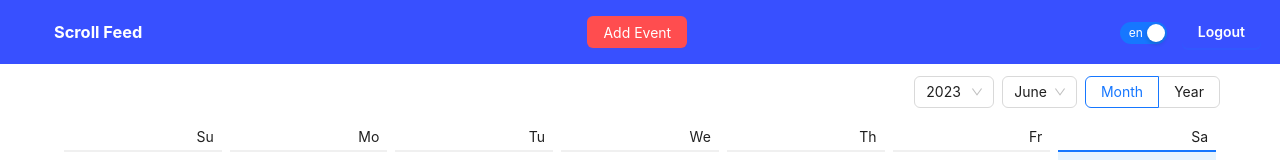
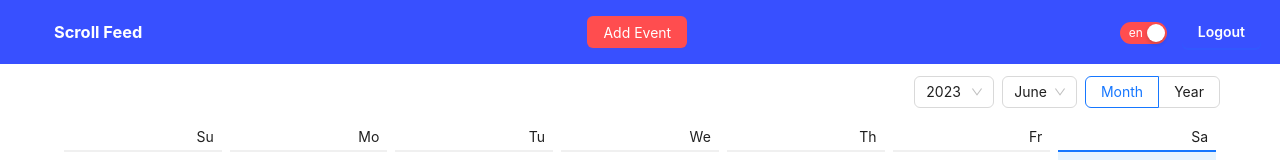
Before and after one commit to Darnelo-Inc/calendar, a React (Create React App) app: page / in a window 1280 px wide. Shown: the top 160 px of the page. Built offline with nearby package versions, Linux system fonts and the light colour scheme; sample sign-in values are in the browser's storage.

Commit message:
change switch color

```diff
--- a/src/components/Nav.tsx
+++ b/src/components/Nav.tsx
@@ -33,6 +33,7 @@ const Nav: FC = () => {
                 checkedChildren="en"
                 unCheckedChildren="ru"
                 onChange={() => setLocale()}
+                style={{ backgroundColor: "#ff4d4f" }}
               />
 
               <Button
```
